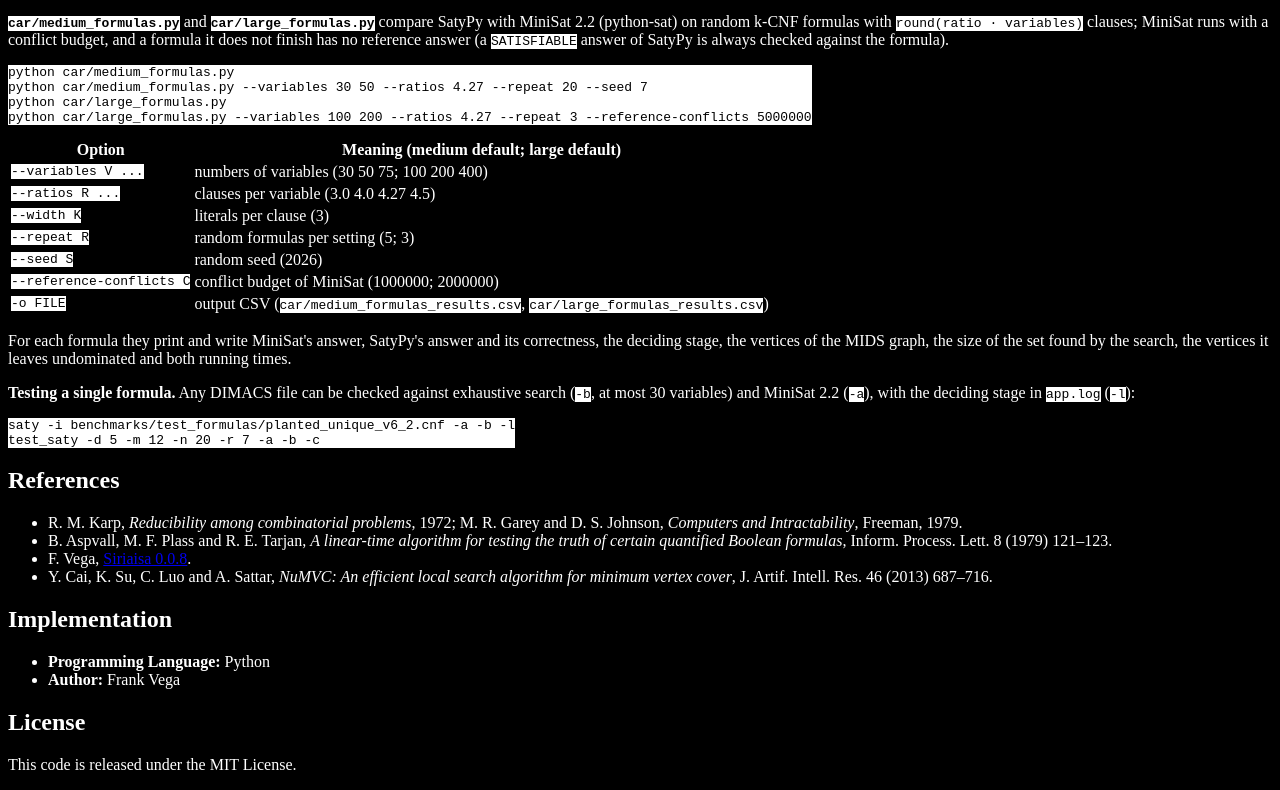
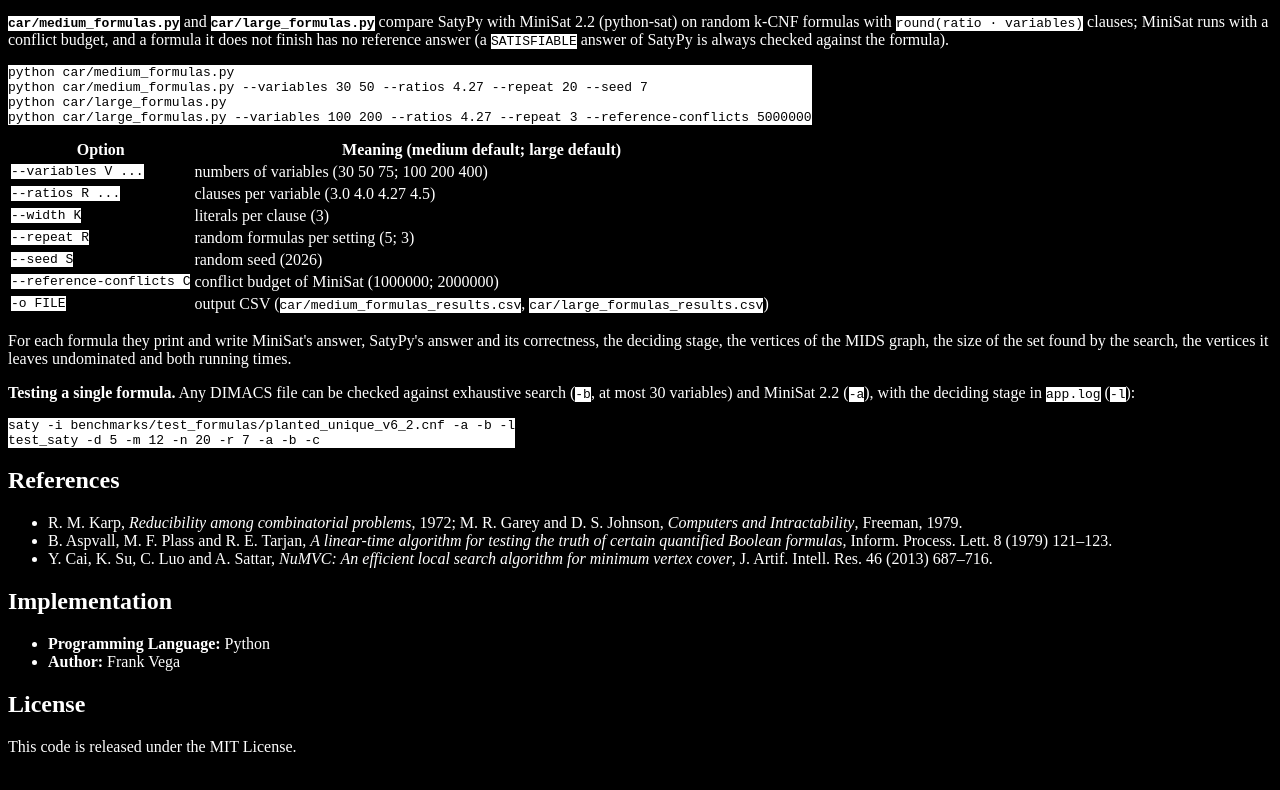
Before and after one commit to frankvegadelgado/satypy, a plain HTML site: page docs/index.html in a window 1280 px wide. Shown: the part 5456-6246 px from the top of the page. Drawn offline with nearby package versions, Linux system fonts and the light colour scheme; some packages are replaced by stand-ins of ours.

Commit message:
Remove reference

```diff
--- a/docs/index.html
+++ b/docs/index.html
@@ -344,7 +344,6 @@ test_saty -d 5 -m 12 -n 20 -r 7 -a -b -c</code></pre>
 <ul>
 <li>R. M. Karp, <em>Reducibility among combinatorial problems</em>, 1972; M. R. Garey and D. S. Johnson, <em>Computers and Intractability</em>, Freeman, 1979.</li>
 <li>B. Aspvall, M. F. Plass and R. E. Tarjan, <em>A linear-time algorithm for testing the truth of certain quantified Boolean formulas</em>, Inform. Process. Lett. 8 (1979) 121–123.</li>
-<li>F. Vega, <a href="https://pypi.org/project/siriaisa/">Siriaisa 0.0.8</a>.</li>
 <li>Y. Cai, K. Su, C. Luo and A. Sattar, <em>NuMVC: An efficient local search algorithm for minimum vertex cover</em>, J. Artif. Intell. Res. 46 (2013) 687–716.</li>
 </ul>
 <h2 id="implementation">Implementation</h2>
```
Also changed, not shown: 1 other file.
